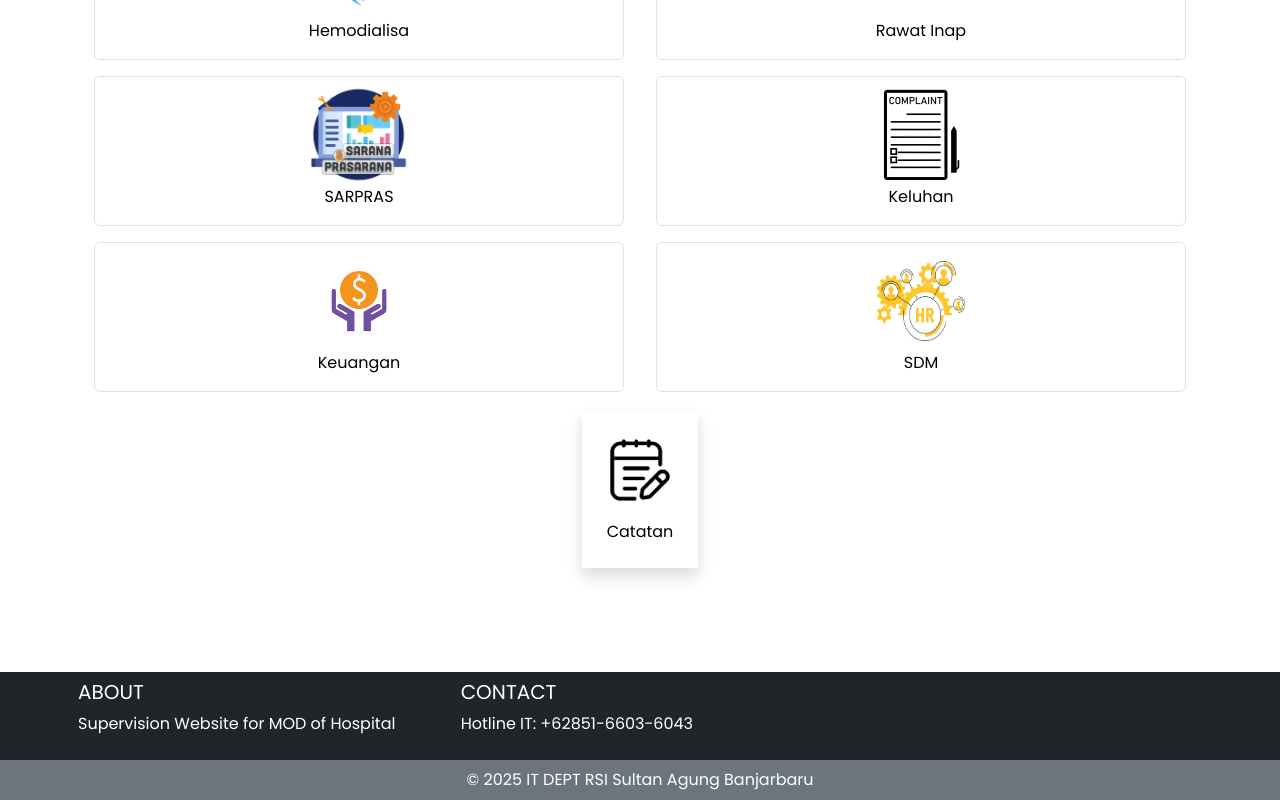
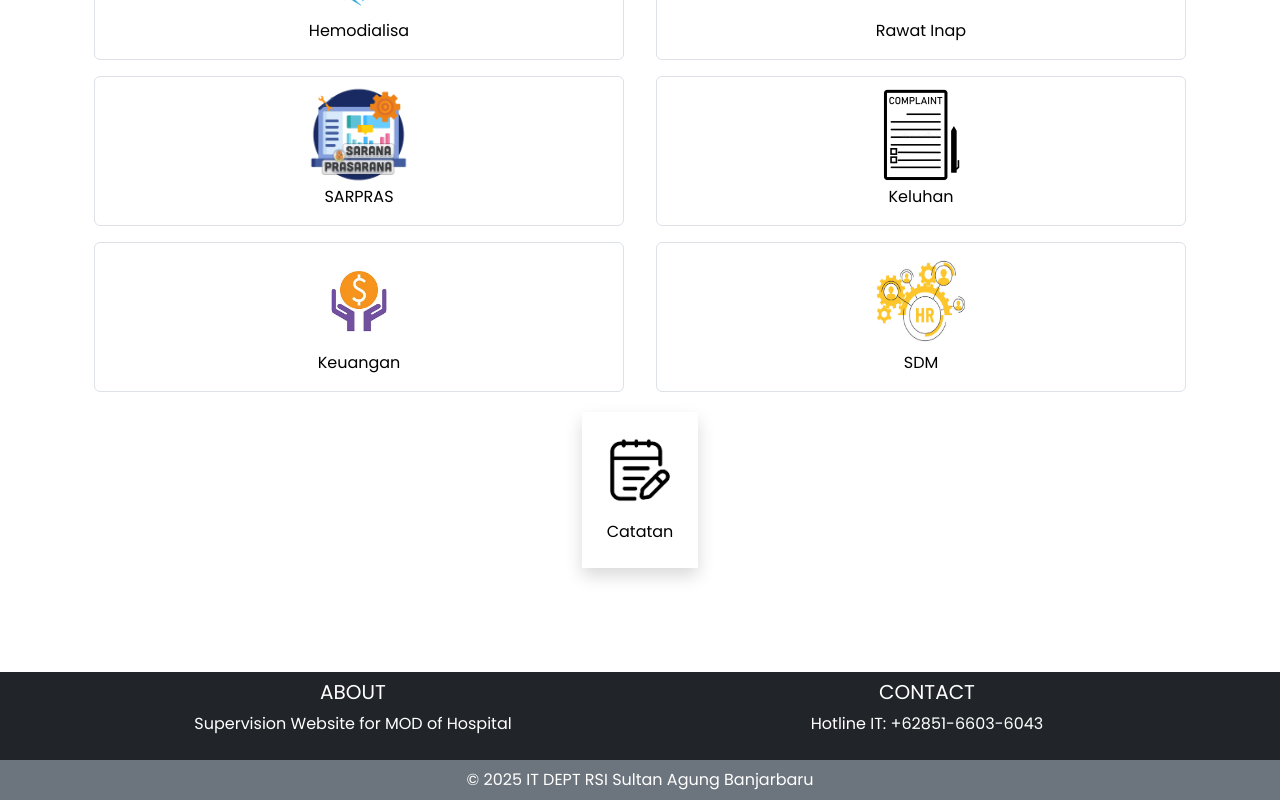
Before and after one commit to diqimusyaffa29/frontend-empp, a Next.js app in the folder client/: page / in a window 1280 px wide. Shown: the part 2258-3058 px from the top of the page. Built offline with nearby package versions, Linux system fonts and the light colour scheme.

Commit message:
refactor: :recycle: FE | Refactored code for Footer and Package.json

```diff
--- a/client/package.json
+++ b/client/package.json
@@ -5,6 +5,7 @@
   "scripts": {
     "dev": "next dev",
     "build": "next build",
+    "preview": "npx serve out -l 4000",
     "start": "set PORT=4000 && next start",
     "lint": "next lint"
   },
--- a/client/src/app/components/footer.js
+++ b/client/src/app/components/footer.js
@@ -3,21 +3,20 @@ import React from 'react'
 const FooterComponent = () => {
     return (
         <>
-            <footer className="bg-dark text-white text-center text-lg-start mt-2">
+            <footer className="bg-dark text-white text-center text-lg-center mt-2">
                 <div className="container p-2">
                     <div className="row">
-                        <div className="col-lg-4 col-md-6 mb-4 mb-md-0">
+                        <div className="col-md-6 mb-4 mb-md-0">
                             <h5 className="text-uppercase">About</h5>
-                            <p>
-                                Supervision Website for MOD of Hospital
-                            </p>
+                            <p>Supervision Website for MOD of Hospital</p>
                         </div>
-                        <div className="col-lg-4 col-md-12 mb-4 mb-md-0">
+                        <div className="col-md-6 mb-4 mb-md-0">
                             <h5 className="text-uppercase">Contact</h5>
                             <p>Hotline IT: +62851-6603-6043</p>
                         </div>
                     </div>
                 </div>
+
 
 
                 <div className="text-center p-2 bg-secondary">
```
